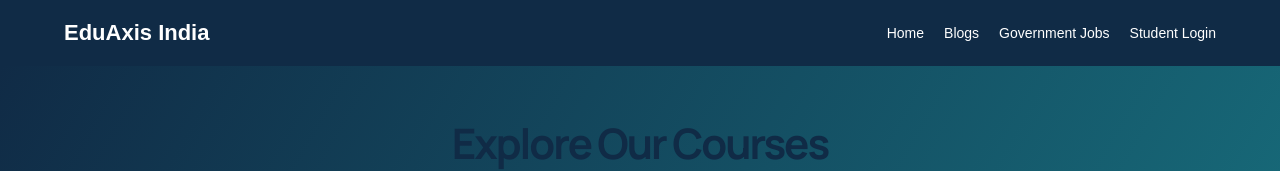
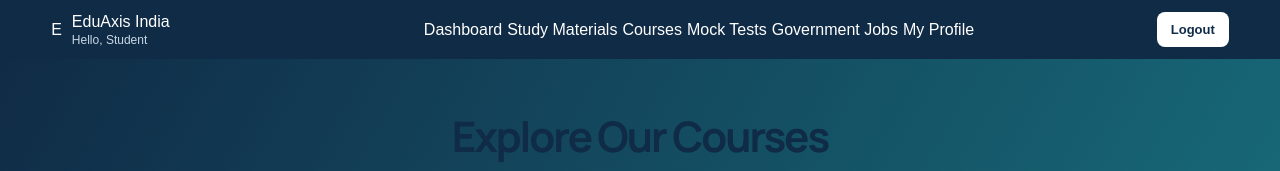
Before and after one commit to ejazahmad174-spec/eduaxis-india, a Next.js app: page /courses in a window 1280 px wide. Shown: the top 171 px of the page. Built offline with nearby package versions, Linux system fonts and the light colour scheme; no server answers; the database is empty.

Commit message:
Add persistent student navigation to courses

```diff
--- a/app/courses/page.tsx
+++ b/app/courses/page.tsx
@@ -4,6 +4,7 @@
 import { useEffect, useState } from 'react';
 import Link from 'next/link';
 import { supabase } from '@/lib/supabase';
+import StudentNavigation from '@/components/student/StudentNavigation';
 
 type Course = {
   id: string;
@@ -380,20 +381,8 @@ export default function CoursesPage() {
         }
       `}</style>
 
-      <header className="courseHeader">
-        <div className="courseHeaderInner">
-          <Link href="/" className="courseBrand">
-            EduAxis India
-          </Link>
+      <StudentNavigation />
 
-          <nav className="courseNav">
-            <Link href="/">Home</Link>
-            <Link href="/blogs">Blogs</Link>
-            <Link href="/government-jobs">Government Jobs</Link>
-            <Link href="/student/login">Student Login</Link>
-          </nav>
-        </div>
-      </header>
 
       <section className="courseHero">
         <h1>Explore Our Courses</h1>
```
